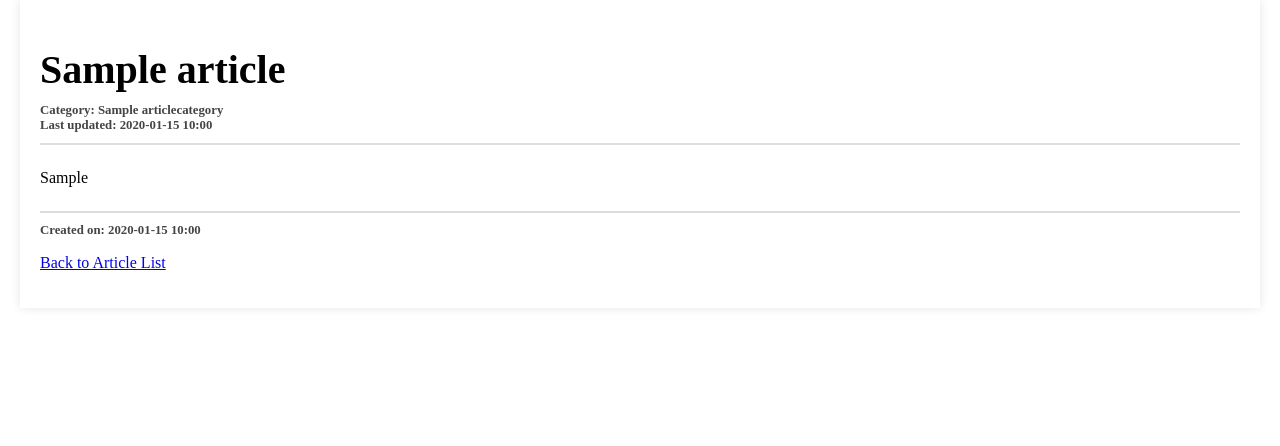
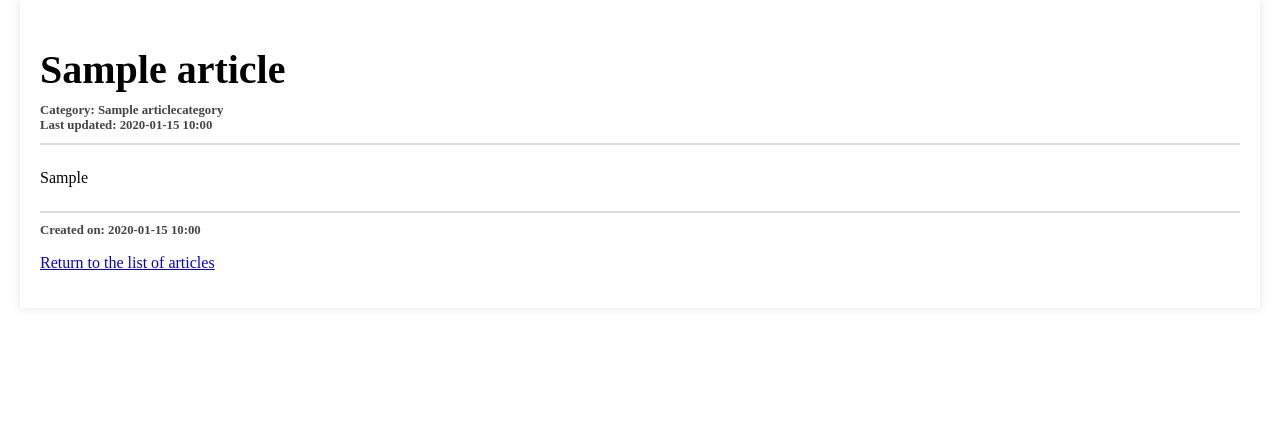
Before and after one commit to ls-s40/hobbysite-E-14, a Django app: page /blog/article/1/ in a window 1280 px wide. Shown: the part 41-487 px from the top of the page. Run offline with Django 5.2, Linux system fonts and the light colour scheme; tables that the repository leaves empty hold one stand-in row (values such as "Sample post").

Commit message:
Added docstrings, finishing touches

```diff
--- a/hobbysite/blog/apps.py
+++ b/hobbysite/blog/apps.py
@@ -1,6 +1,9 @@
+"""This file is used to configure the blog app."""
 from django.apps import AppConfig
 
 
 class BlogConfig(AppConfig):
+    """Configuration for blog app."""
+
     default_auto_field = 'django.db.models.BigAutoField'
     name = 'blog'
--- a/hobbysite/blog/models.py
+++ b/hobbysite/blog/models.py
@@ -1,21 +1,29 @@
+"""This module contains the models for the blog app."""
 from django.db import models
 from django.urls import reverse
 
 
 class ArticleCategory(models.Model):
+    """Model for article categories."""
+
     name = models.CharField(max_length=255)
     description = models.TextField()
 
     def __str__(self):
+        """Return the name of the category."""
         return self.name
 
     class Meta:
+        """Meta options for the model."""
+
         ordering = ['name']
         verbose_name_plural = 'Article Categories'
         verbose_name = 'Article Category'
 
 
 class Article(models.Model):
+    """Model for articles."""
+
     title = models.CharField(max_length=255)
     category = models.ForeignKey(
         ArticleCategory,
@@ -26,10 +34,14 @@ class Article(models.Model):
     updated_on = models.DateTimeField(auto_now=True)
 
     def __str__(self):
+        """Return the title of the article."""
         return self.title
 
     def get_absolute_url(self):
+        """Return the URL for the article detail view."""
         return reverse('article_detail', args=[self.id])
 
     class Meta:
+        """Meta options for the model."""
+
         ordering = ['-created_on']
--- a/hobbysite/blog/templates/article_detail.html
+++ b/hobbysite/blog/templates/article_detail.html
@@ -2,6 +2,7 @@
 <html lang="en">
 <head>
     <meta charset="UTF-8">
+    <meta name="viewport" content="width=device-width, initial-scale=1.0">
     <title>{{ article.title }}</title>
     <style>
         .container {
@@ -37,20 +38,26 @@
 </head>
 <body>
     <div class="container">
+        <header>
             <h1>{{ article.title }}</h1>
             <h2>
                 Category: {{ article.category.name }} <br>
                 Last updated: {{ article.updated_on|date:"Y-m-d H:i" }}
             </h2>
+        </header>
+        <main>
             <div class="entry">
                 {{ article.entry|linebreaks }}
             </div>
             <h3>
                 Created on: {{ article.created_on|date:"Y-m-d H:i" }}
             </h3>
+        </main>
+        <footer>
             <p>
-        <a href="{% url 'blog:article_list' %}">Back to Article List</a>
+                <a href="{% url 'blog:article_list' %}">Return to the list of articles</a>
             </p>
+        </footer>
     </div>
 </body>
 </html>
--- a/hobbysite/blog/urls.py
+++ b/hobbysite/blog/urls.py
@@ -1,3 +1,4 @@
+"""This file contains the URL patterns for the blog app."""
 from django.urls import path
 from .views import article_list, article_detail
 
--- a/hobbysite/blog/views.py
+++ b/hobbysite/blog/views.py
@@ -1,12 +1,15 @@
+"""This file contains the views for the blog app."""
 from django.shortcuts import render, get_object_or_404
 from .models import Article, ArticleCategory
 
 
 def article_list(request):
+    """Display a list of articles."""
     categories = ArticleCategory.objects.all()
     return render(request, 'article_list.html', {'categories': categories})
 
 
 def article_detail(request, id):
+    """Display a single article."""
     article = get_object_or_404(Article, id=id)
     return render(request, 'article_detail.html', {'article': article})
```
Also changed, not shown: hobbysite/blog/admin.py (+7 -2 lines), hobbysite/blog/templates/article_list.html (+6 -1 lines). Lines whose indentation alone changed are shown as unchanged.
